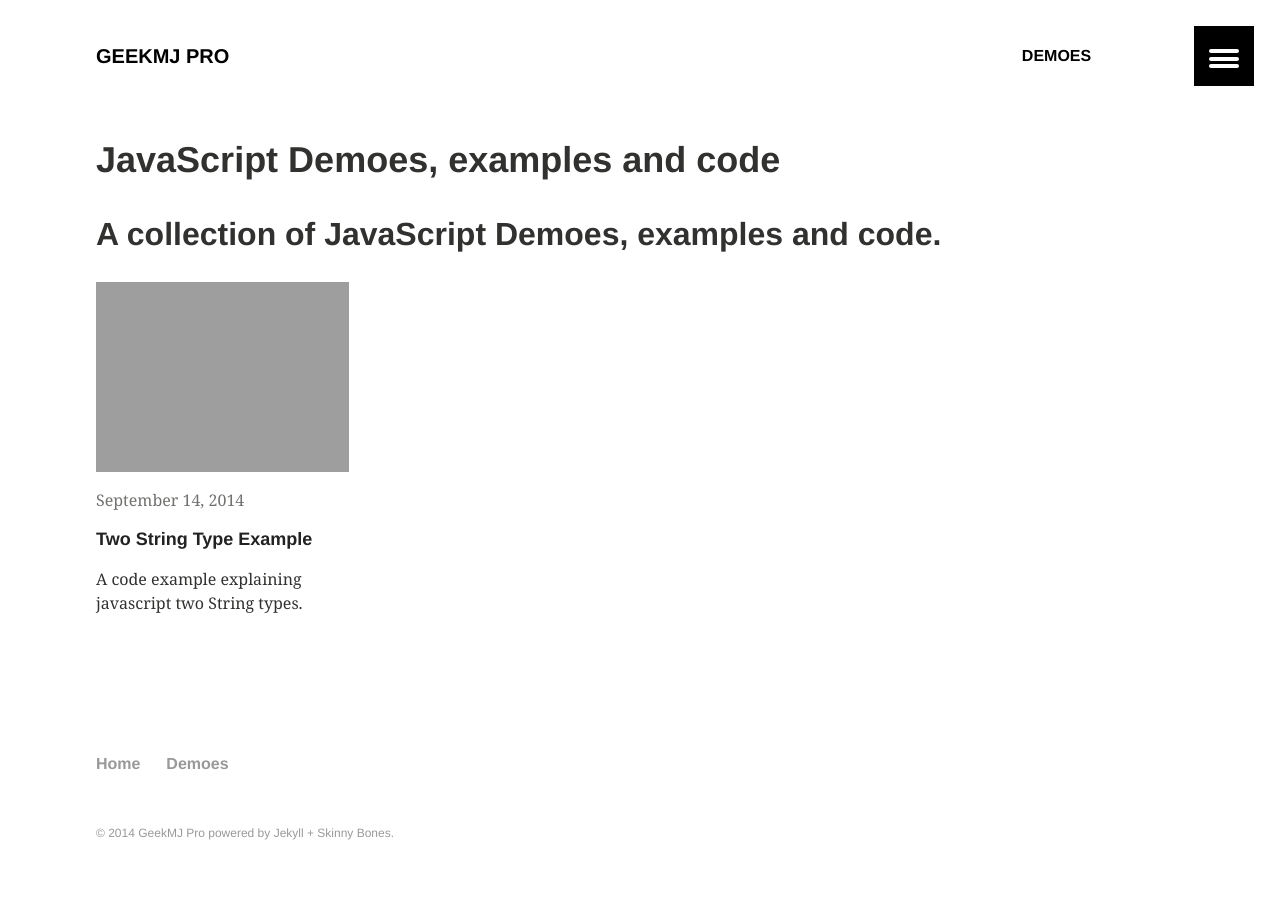
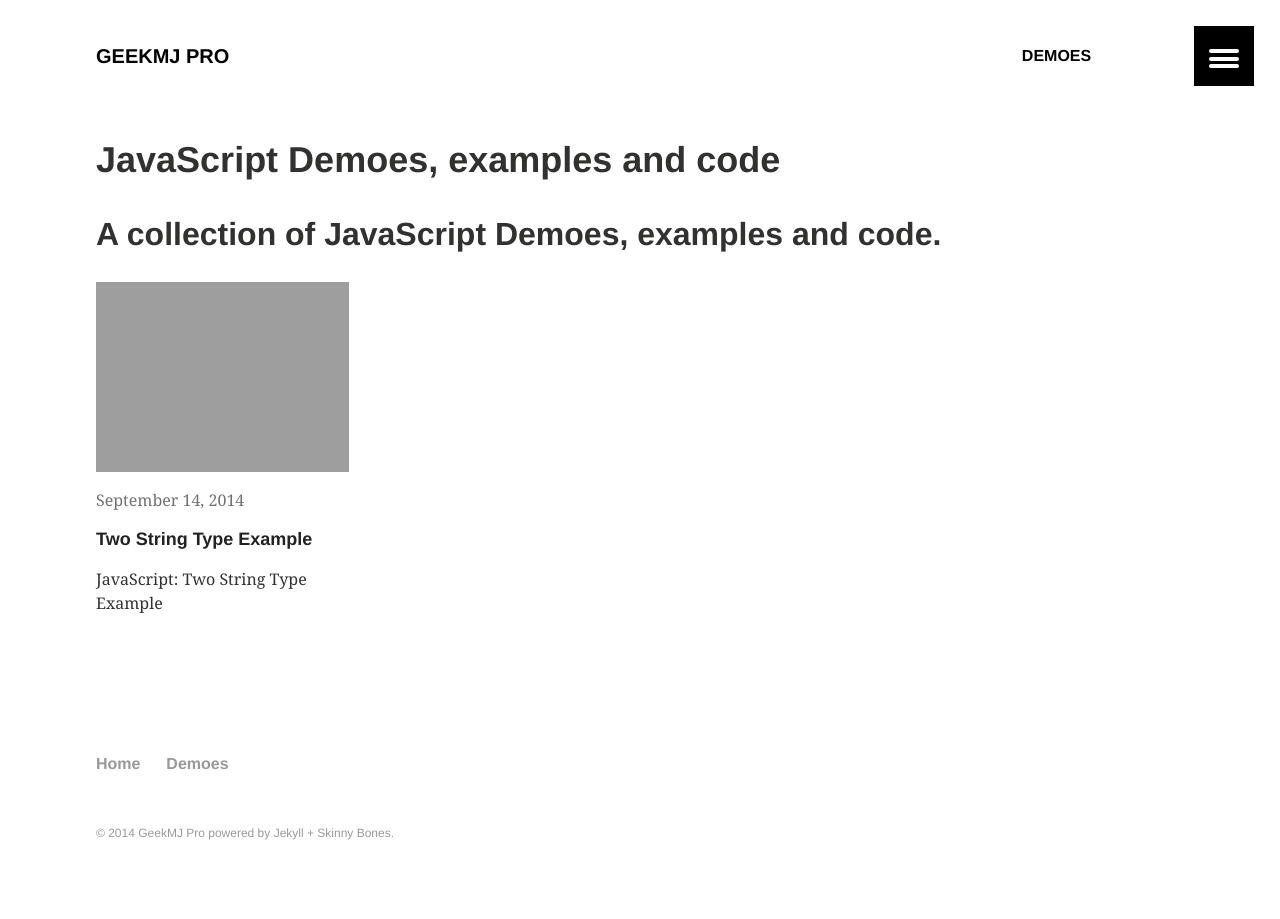
Before and after one commit to geekharsh/geekmj.github.io, a Jekyll site: the page built from demo/javascript/index.md, in a window 1280 px wide. Built offline with Jekyll 4.4.1, drawn with Linux system fonts in a browser that asks for light colours.

Commit message:
Update 2014-09-14-example-string-type.md

```diff
--- a/_posts/javascript/2014-09-14-example-string-type.md
+++ b/_posts/javascript/2014-09-14-example-string-type.md
@@ -2,7 +2,6 @@
 layout: article
 title: "Two String Type Example"
 categories: [demo, javascript]
-excerpt: "A code example explaining javascript two String types."
 author: GeekMJ
 tags: [example, code]
 ads: true
```
